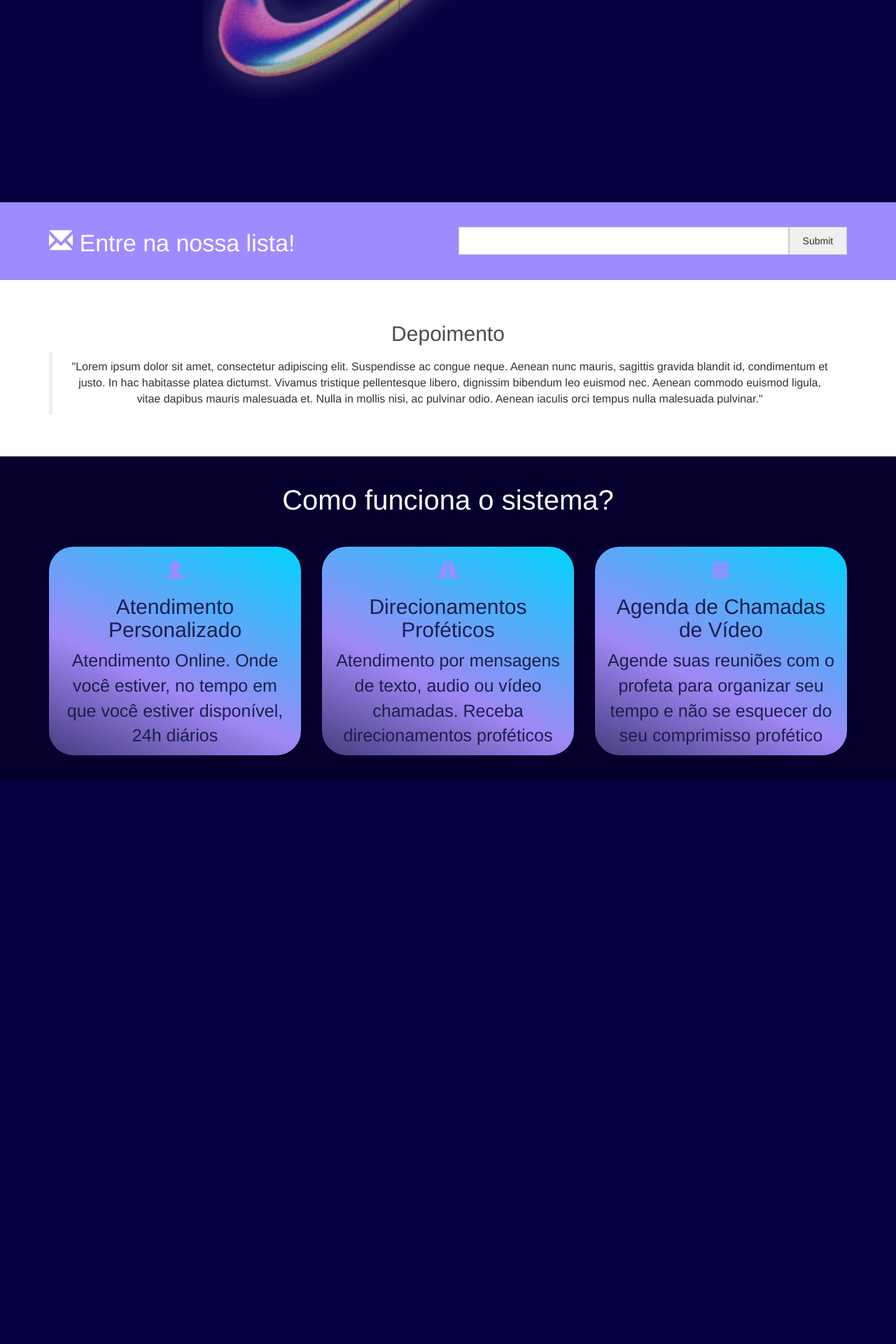
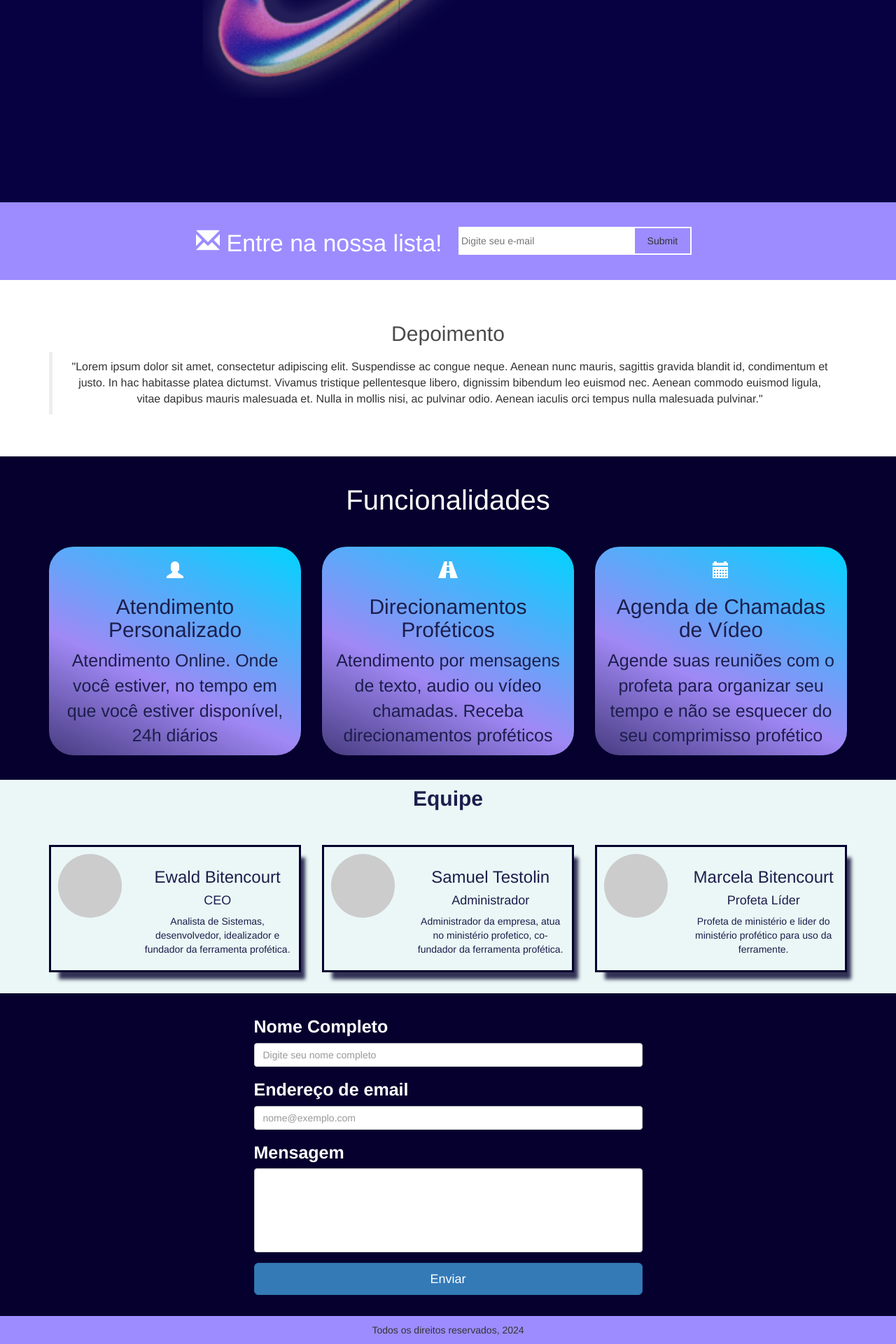
Before and after one commit to ewaldbit/phpsite, a PHP site: page / in a window 1280 px wide. Shown: the part 711-2631 px from the top of the page at 70% size. Before the commit the page ends 1825 px from the top, so only its background shows below. Run offline with PHP 8.4, Linux system fonts and the light colour scheme.

Commit message:
edit serviços criar equipe e contato

```diff
--- a/css/style.css
+++ b/css/style.css
@@ -70,16 +70,25 @@
 section.cadastro-lead h2{
 	color: white;
 	font-size: 34px;
-/*	left: 210px;*/
+	left: 210px;
 	position: relative;
 	top: -4px;
 
 }
 
 section.cadastro-lead input[type=text]{
-	width: 85%;
+	width: 45%;
 	height: 40px;
-	border: 1px solid #ccc;
+	border: 2px solid #FFF;
+	position: relative;
+	top: 15px;
+}
+
+section.cadastro-lead input[type=submit]{
+	background: #9d8cff;
+	width: 15%;
+	height: 40px;
+	border: 2px solid #FFF;
 	position: relative;
 	top: 15px;
 }
@@ -97,14 +106,6 @@
 	font-size: 16px;
 }
 
-section.cadastro-lead input[type=submit]{
-	width: 15%;
-	height: 40px;
-	border: 1px solid #ccc;
-	position: relative;
-	top: 15px;
-}
-
 section.services {
 	padding: 20px 0;
 	background: rgba(6,0,46,255);
@@ -116,7 +117,7 @@
 }
 
 .services-container h3 {
-	color: #9d8cff;
+	color: #fff;
 }
 
 .services-container h2{
@@ -129,14 +130,104 @@
 }
 
 
-section .col-md-4 {
+section.services .col-md-4 {
 	background: linear-gradient(25deg, rgba(2,0,36,1) -30%, rgba(160,136,245,1) 38%, rgba(0,212,255,1) 100%);
 	border: 15px solid rgba(6,0,46,255);
 	border-radius: 50px;
 	font-size: 25px;
 }
 
-section .col-md-4 h2{
+section.services .col-md-4 h2{
 	font-size: 30px;
 	color: #1c1e4c;
 }
+
+section.equipe {
+	background: #eaf7f6;
+	color: #1c1e4c;
+}
+
+
+section.equipe h2{
+	margin: 0;
+	font-weight: bold;
+	text-align: center;
+	padding: 10px 0;
+}
+
+.equipe-container {
+	padding-top: 30px;
+	padding-bottom: 30px;
+
+}
+
+section.equipe .equipe-single {
+	width: 100%;
+	padding: 10px 10px;
+	margin-top: 10px;
+	border: 3px solid rgba(6,0,46,255);
+	-webkit-box-shadow: 10px 14px 5px -4px rgba(6,0,46,0.80);
+	text-align: center;
+}
+
+.user-picture {
+	width: 100%;
+	padding-top: 100%;
+	background: #ccc;
+	border-radius: 50%;
+}
+
+section.formulario{
+	padding: 30px 0;
+	background: rgba(6,0,46,255);
+	color: #FFF;
+	font-size: 25px;
+	font-weight: 100;
+}
+
+section.formulario textarea {
+	resize: none;
+	height: 120px;
+}
+
+section.formulario button {
+	margin: 0 auto;
+}
+
+
+
+
+footer {
+	background: #9d8cff;
+	padding: 10px 0;
+}
+
+
+
+@media screen and (max-width: 1024px) {
+
+	section.banner {
+		background-size: auto;
+	}
+
+	.user-picture {
+		width: 50%;
+		padding-top: 50%;
+		margin: 0 auto;
+	}
+
+	section.cadastro-lead h2 {
+		margin: 0 auto;
+		left: 90px;
+	}
+
+	section.cadastro-lead input {
+		left: 95px;
+		text-align: center;
+	}
+
+
+
+
+
+}
--- a/index.php
+++ b/index.php
@@ -53,7 +53,7 @@
               <h2><span class="glyphicon glyphicon-envelope" aria-hidden="true"></span> Entre na nossa lista!</h2>
             </div><!--col-md-6-->
             <div class="col-md-6">
-              <input type="text" name="nome"><input type="submit" >
+              <input type="text" name="nome" placeholder="Digite seu e-mail"><input type="submit" >
             </div><!--col-md-6-->
           </div><!--row-->
         </div><!--container-->
@@ -73,7 +73,7 @@
       </section><!--depoimento-->
 
       <section class="services text-center">
-        <h2>Como funciona o sistema?</h2>
+        <h2>Funcionalidades</h2>
         <div class="container services-container">
           <div class="row">
             <div class="col-md-4 clearfix d-none d-md-block">
@@ -94,6 +94,82 @@
           </div><!--row-->
         </div><!--container-->
       </section><!--funcionamento-->
+      <section class="equipe">
+        <h2>Equipe</h2>
+        <div class="container equipe-container">
+          <div class="row">
+            <div class="col-md-4">
+              <div class="equipe-single">
+                <div class="row">
+                  <div class="col-md-4">
+                    <div class="user-picture"></div><!--user-picture-->
+                  </div><!--col-md-3-->
+                  <div class="col-md-8">
+                    <h3>Ewald Bitencourt</h3>
+                    <h4>CEO</h4>
+                    <p>Analista de Sistemas, desenvolvedor, idealizador e fundador da ferramenta profética.</p>
+                  </div><!--col-md-9-->
+                </div><!--row-->
+              </div><!--equipe-single-->
+            </div><!--col-md-6-->
+            <div class="col-md-4">
+              <div class="equipe-single">
+                <div class="row">
+                  <div class="col-md-4">
+                    <div class="user-picture"></div><!--user-picture-->
+                  </div><!--col-md-3-->
+                  <div class="col-md-8">
+                    <h3>Samuel Testolin</h3>
+                    <h4>Administrador</h4>
+                    <p>Administrador da empresa, atua no ministério profetico, co-fundador da ferramenta profética.</p>
+                  </div><!--col-md-9-->
+                </div><!--row-->
+              </div><!--equipe-single-->
+            </div><!--col-md-6-->
+            <div class="col-md-4">
+              <div class="equipe-single">
+                <div class="row">
+                  <div class="col-md-4">
+                    <div class="user-picture"></div><!--user-picture-->
+                  </div><!--col-md-3-->
+                  <div class="col-md-8">
+                    <h3>Marcela Bitencourt</h3>
+                    <h4>Profeta Líder</h4>
+                    <p>Profeta de ministério e lider do ministério profético para uso da ferramente.</p>
+                  </div><!--col-md-9-->
+                </div><!--row-->
+              </div><!--equipe-single-->
+            </div><!--col-md-6-->
+          </div><!--row-->
+        </div><!--container-->
+      </section><!--equipe-->
+
+      <section class="formulario">
+        <div class="container">
+          <div class="row">
+            <div class="col-md-6 col-md-offset-3">
+              <form>
+                <div class="form-group">
+                  <label for="Name">Nome Completo</label>
+                  <input type="text" name="name" class="form-control" id="name" placeholder="Digite seu nome completo">
+                </div><!--form-group-->
+                <div class="form-group">
+                  <label for="email">Endereço de email</label>
+                  <input type="email" name="email" class="form-control" id="email" placeholder="nome@exemplo.com">
+                </div><!--form-group-->
+                <div class="form-group">
+                  <label for="message">Mensagem</label>
+                  <textarea class="form-control textarea1" name="message" id="message" rows="5" resize="none"></textarea>
+                </div><!--form-group-->
+                <button type="button" class="btn btn-primary btn-lg btn-block">Enviar</button>
+              </form>
+            </div><!--col-md-6-->
+          </div><!--row-->
+        </div><!--container-->
+      </section><!--formulario-->
+
+
+      <footer class="text-center">Todos os direitos reservados, 2024</footer>
 
     </div><!--box-->
 
```
